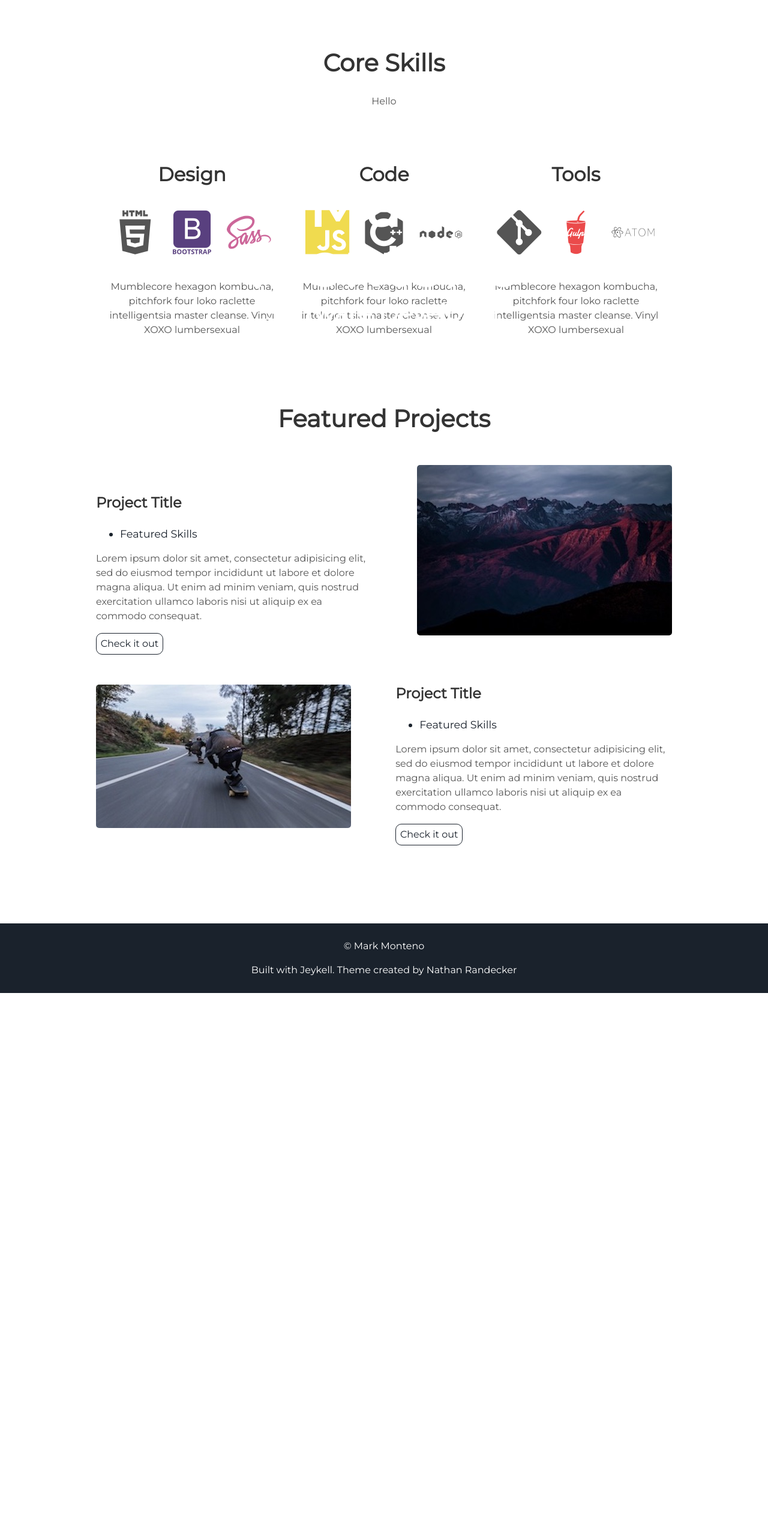
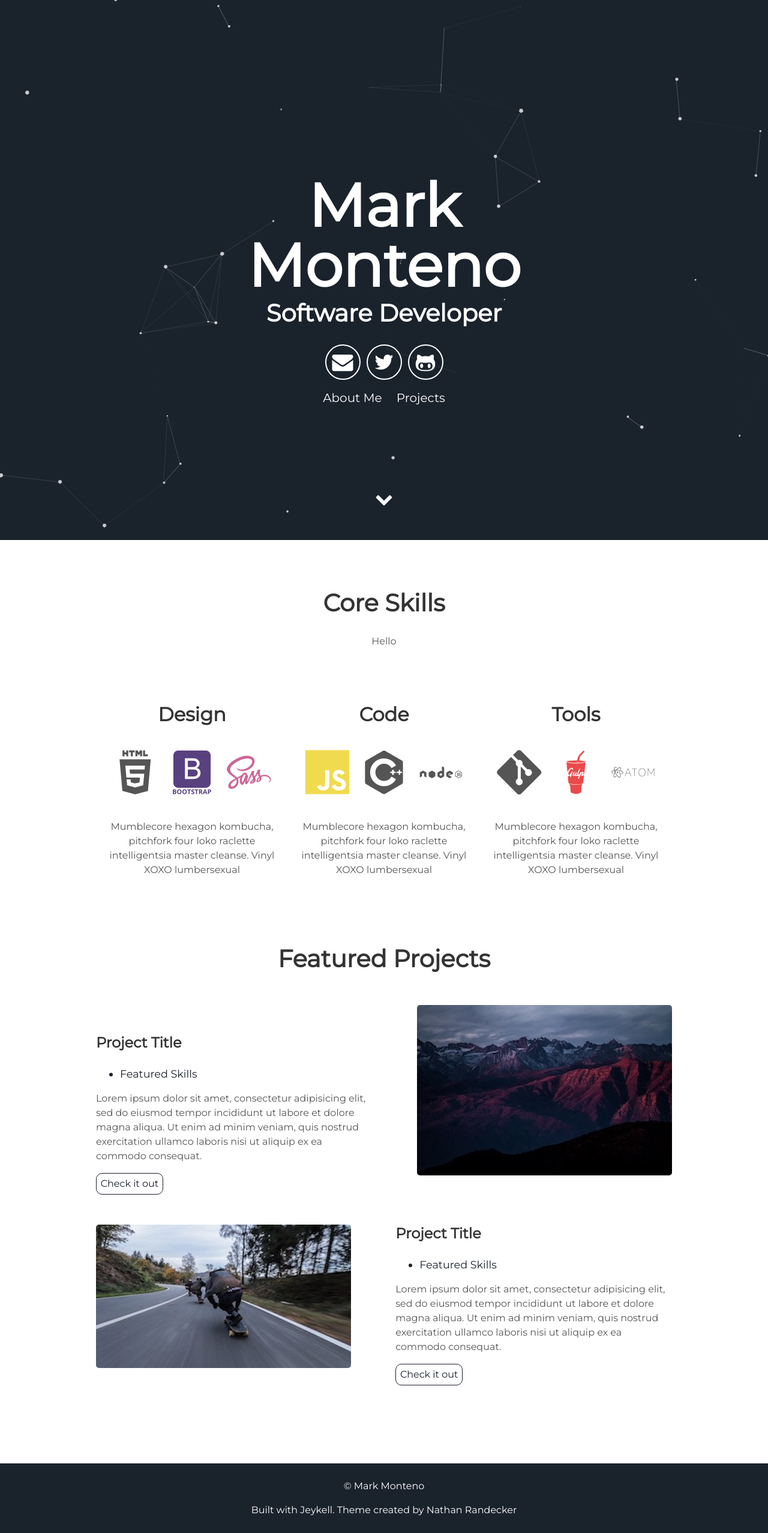
Before and after one commit to calamity-m/monteno-m.github.io, a Jekyll site: the page built from index.html, in a window 1280 px wide. Shown: the whole page at 60% size. Built offline with Jekyll 4.4.1, drawn with Linux system fonts in a browser that asks for light colours; before the commit the page ends 1655 px from its top, so only the background shows below that.

Commit message:
Updated header to include particle section again
adding back particles

```diff
--- a/_includes/header.html
+++ b/_includes/header.html
@@ -1,4 +1,4 @@
-
+<div id="particles-js">
   <div class="header">
       <h1>
         <span class="site-title">{{site.username}}</span>
@@ -15,3 +15,4 @@
       </div>
   </div>
   <a class="down" href="#about" data-scroll><i class="icon fa fa-chevron-down" aria-hidden="true"></i></a>
+</div>
```
